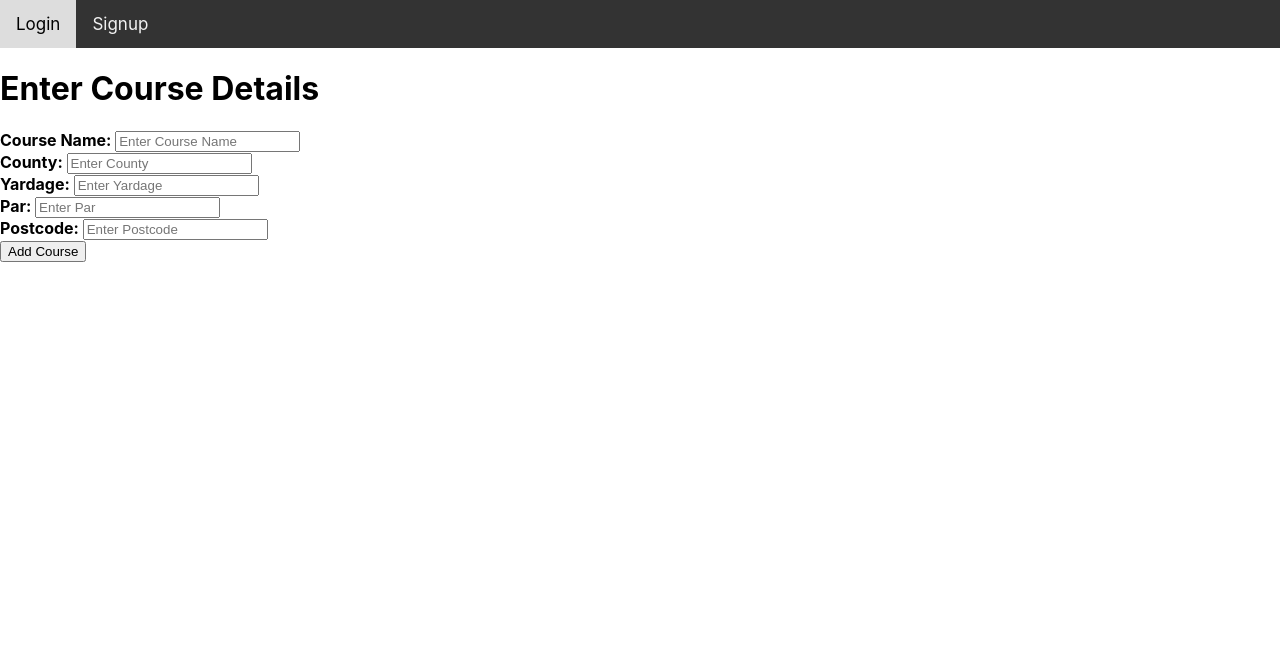
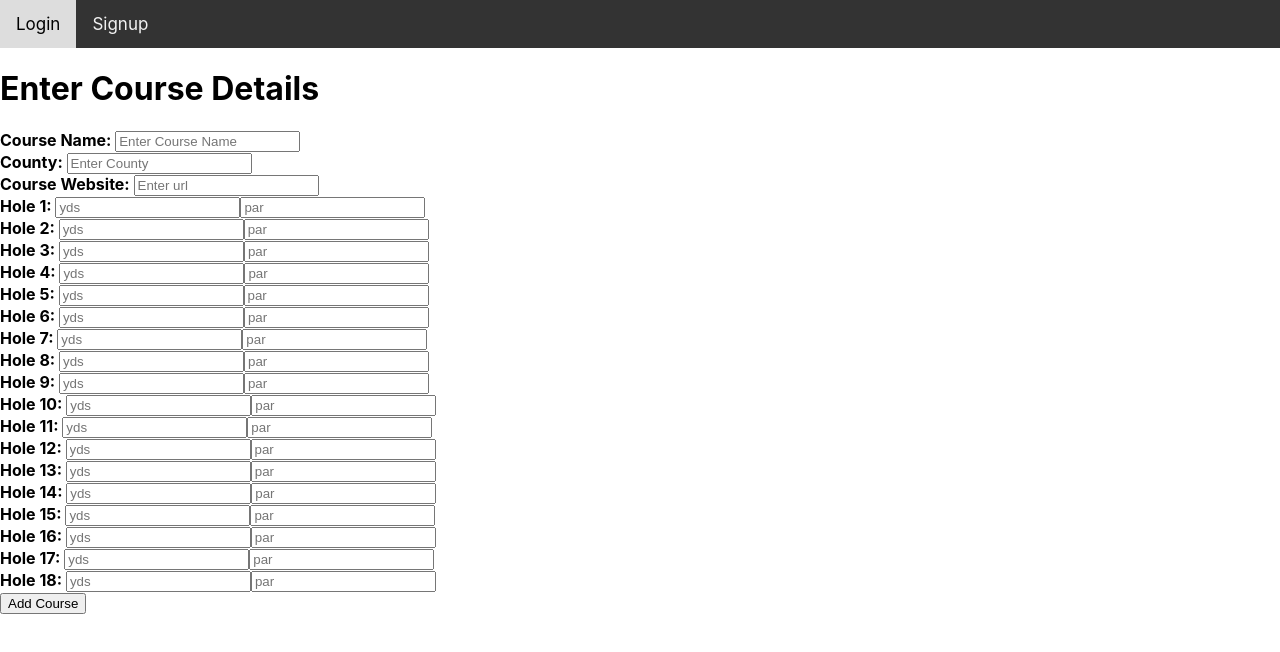
Before and after one commit to pmhofmann/handicap-pro-client, a React (Create React App) app: page /NewCourse in a window 1280 px wide. Shown: the top 652 px of the page. Built offline with nearby package versions, Linux system fonts and the light colour scheme; no server answers.

Commit message:
built out basic courses page to test data

```diff
--- a/src/App.js
+++ b/src/App.js
@@ -5,12 +5,14 @@ import NavBar from "./NavBar";
 import Signup from "./Signup";
 import Login from "./Login";
 import NewCourse from "./NewCourse";
+import Courses from "./Courses";
 import { login, getCurrentPlayer } from "./api";
 
 import "./App.css";
 
 const PLAYERS_URL = "http://localhost:3000/players";
 const COURSES_URL = "http://localhost:3000/courses";
+const HOLES_URL = "http://localhost:3000/holes";
 
 class App extends React.Component {
   constructor() {
@@ -18,8 +20,35 @@ class App extends React.Component {
     this.state = {
       player: null,
       course: {},
+      courses: [],
+      holes: [
+        { par: null, yardage: null },
+        { par: null, yardage: null },
+        { par: null, yardage: null },
+        { par: null, yardage: null },
+        { par: null, yardage: null },
+        { par: null, yardage: null },
+        { par: null, yardage: null },
+        { par: null, yardage: null },
+        { par: null, yardage: null },
+        { par: null, yardage: null },
+        { par: null, yardage: null },
+        { par: null, yardage: null },
+        { par: null, yardage: null },
+        { par: null, yardage: null },
+        { par: null, yardage: null },
+        { par: null, yardage: null },
+        { par: null, yardage: null },
+        { par: null, yardage: null }
+      ],
       isLoggedIn: false
     };
+  }
+
+  componentDidMount() {
+    fetch(COURSES_URL)
+      .then(resp => resp.json())
+      .then(data => this.setState({ courses: data }));
   }
 
   handleCourseChange = event => {
@@ -31,6 +60,12 @@ class App extends React.Component {
 
   createCourse = event => {
     event.preventDefault();
+    let course = { ...this.state.course };
+    course.holes = [];
+    this.state.holes.forEach((hole, index) => {
+      hole.hole_number = index + 1;
+      course.holes.push(hole);
+    });
 
     let configObj = {
       method: "POST",
@@ -38,10 +73,18 @@ class App extends React.Component {
         "Content-Type": "application/json",
         Accept: "application/json"
       },
-      body: JSON.stringify({ course: this.state.course })
+      body: JSON.stringify({ course: course })
     };
 
     fetch(COURSES_URL, configObj).then(data => data.json());
+  };
+
+  handleHoleChange = event => {
+    let holeNumber = event.target.name.split("_")[0].replace("hole", "");
+    let attribute = event.target.name.split("_")[1];
+    let holes = [...this.state.holes];
+    holes[parseInt(holeNumber) - 1][attribute] = event.target.value;
+    this.setState({ holes: holes });
   };
 
   createPlayer = event => {
@@ -68,14 +111,12 @@ class App extends React.Component {
 
   handleLogin = event => {
     event.preventDefault();
-    console.log("Hello Programmer");
     login(this.state.player.email, this.state.player.password).then(data => {
       if (data.error) {
         alert("something is wrong with your credentials");
         this.setState({ email: "", password: "" });
       } else {
         localStorage.setItem("token", data.jwt);
-        debugger;
         this.setState({ isLoggedIn: true, player: data.player });
         // this.getUserData();
       }
@@ -125,9 +166,15 @@ class App extends React.Component {
             <NewCourse
               course={this.state.course}
               handleCourseChange={this.handleCourseChange}
+              handleHoleChange={this.handleHoleChange}
               createCourse={this.createCourse}
+              holes={this.state.holes}
             />
           )}
+        />
+        <Route
+          path="/Courses"
+          render={() => <Courses courses={this.state.courses} />}
         />
       </Router>
     );
--- /dev/null
+++ b/src/Courses.js
@@ -0,0 +1,16 @@
+import React, { Component } from "react";
+import CourseCard from "./CourseCard";
+
+class Courses extends Component {
+  render() {
+    return (
+      <div>
+        {this.props.courses.map((course, index) => (
+          <CourseCard key={index} course={course} />
+        ))}
+      </div>
+    );
+  }
+}
+
+export default Courses;
--- a/src/Login.js
+++ b/src/Login.js
@@ -8,7 +8,7 @@ class Login extends Component {
         {this.props.isLoggedIn ? (
           <div>
             <p> {`Hi ${this.props.player.name}, you're now logged in`}</p>
-            <p> {`Your current handicap is: ${this.props.player.handicap}`}</p>
+            <p> {`Your current handicap is: ${this.props.player.hcp}`}</p>
             <button onClick={this.props.handleLogOut}>Log Out</button>
           </div>
         ) : (
--- a/src/NavBar.js
+++ b/src/NavBar.js
@@ -11,6 +11,7 @@ class NavBar extends Component {
           Logout
         </NavLink>
         <NavLink to="/NewCourse"> Add Course</NavLink>
+        <NavLink to="/Courses"> View Courses</NavLink>
       </div>
     ) : (
       <div className="usernav">
--- a/src/NewCourse.js
+++ b/src/NewCourse.js
@@ -27,36 +27,303 @@ class NewCourse extends Component {
           />
           <br />
 
-          <label htmlFor="yardage">
-            <b>Yardage: </b>
-          </label>
-          <input
-            type="number"
-            onChange={this.props.handleCourseChange}
-            placeholder="Enter Yardage"
-            name="yardage"
-          />
-          <br />
-
-          <label htmlFor="par">
-            <b>Par: </b>
-          </label>
-          <input
-            type="number"
-            onChange={this.props.handleCourseChange}
-            placeholder="Enter Par"
-            name="par"
-          />
-          <br />
-
-          <label htmlFor="postcode">
-            <b>Postcode: </b>
+          <label htmlFor="url">
+            <b>Course Website: </b>
           </label>
           <input
             type="text"
             onChange={this.props.handleCourseChange}
-            placeholder="Enter Postcode"
-            name="postcode"
+            placeholder="Enter url"
+            name="url"
+          />
+          <br />
+
+          <label htmlFor="Hole 1">
+            <b>Hole 1: </b>
+          </label>
+          <input
+            type="number"
+            onChange={this.props.handleHoleChange}
+            placeholder="yds"
+            name="hole1_yardage"
+          />
+          <input
+            type="number"
+            onChange={this.props.handleHoleChange}
+            placeholder="par"
+            name="hole1_par"
+          />
+          <br />
+          <label htmlFor="Hole 2">
+            <b>Hole 2: </b>
+          </label>
+          <input
+            type="number"
+            onChange={this.props.handleHoleChange}
+            placeholder="yds"
+            name="hole2_yardage"
+          />
+          <input
+            type="number"
+            onChange={this.props.handleHoleChange}
+            placeholder="par"
+            name="hole2_par"
+          />
+          <br />
+          <label htmlFor="Hole 3">
+            <b>Hole 3: </b>
+          </label>
+          <input
+            type="number"
+            onChange={this.props.handleHoleChange}
+            placeholder="yds"
+            name="hole3_yardage"
+          />
+          <input
+            type="number"
+            onChange={this.props.handleHoleChange}
+            placeholder="par"
+            name="hole3_par"
+          />
+          <br />
+          <label htmlFor="Hole 4">
+            <b>Hole 4: </b>
+          </label>
+          <input
+            type="number"
+            onChange={this.props.handleHoleChange}
+            placeholder="yds"
+            name="hole4_yardage"
+          />
+          <input
+            type="number"
+            onChange={this.props.handleHoleChange}
+            placeholder="par"
+            name="hole4_par"
+          />
+          <br />
+          <label htmlFor="Hole 5">
+            <b>Hole 5: </b>
+          </label>
+          <input
+            type="number"
+            onChange={this.props.handleHoleChange}
+            placeholder="yds"
+            name="hole5_yardage"
+          />
+          <input
+            type="number"
+            onChange={this.props.handleHoleChange}
+            placeholder="par"
+            name="hole5_par"
+          />
+          <br />
+          <label htmlFor="Hole 6">
+            <b>Hole 6: </b>
+          </label>
+          <input
+            type="number"
+            onChange={this.props.handleHoleChange}
+            placeholder="yds"
+            name="hole6_yardage"
+          />
+          <input
+            type="number"
+            onChange={this.props.handleHoleChange}
+            placeholder="par"
+            name="hole6_par"
+          />
+          <br />
+          <label htmlFor="Hole 7">
+            <b>Hole 7: </b>
+          </label>
+          <input
+            type="number"
+            onChange={this.props.handleHoleChange}
+            placeholder="yds"
+            name="hole7_yardage"
+          />
+          <input
+            type="number"
+            onChange={this.props.handleHoleChange}
+            placeholder="par"
+            name="hole7_par"
+          />
+          <br />
+          <label htmlFor="Hole 8">
+            <b>Hole 8: </b>
+          </label>
+          <input
+            type="number"
+            onChange={this.props.handleHoleChange}
+            placeholder="yds"
+            name="hole8_yardage"
+          />
+          <input
+            type="number"
+            onChange={this.props.handleHoleChange}
+            placeholder="par"
+            name="hole8_par"
+          />
+          <br />
+          <label htmlFor="Hole 9">
+            <b>Hole 9: </b>
+          </label>
+          <input
+            type="number"
+            onChange={this.props.handleHoleChange}
+            placeholder="yds"
+            name="hole9_yardage"
+          />
+          <input
+            type="number"
+            onChange={this.props.handleHoleChange}
+            placeholder="par"
+            name="hole9_par"
+          />
+          <br />
+          <label htmlFor="Hole 10">
+            <b>Hole 10: </b>
+          </label>
+          <input
+            type="number"
+            onChange={this.props.handleHoleChange}
+            placeholder="yds"
+            name="hole10_yardage"
+          />
+          <input
+            type="number"
+            onChange={this.props.handleHoleChange}
+            placeholder="par"
+            name="hole10_par"
+          />
+          <br />
+          <label htmlFor="Hole 11">
+            <b>Hole 11: </b>
+          </label>
+          <input
+            type="number"
+            onChange={this.props.handleHoleChange}
+            placeholder="yds"
+            name="hole11_yardage"
+          />
+          <input
+            type="number"
+            onChange={this.props.handleHoleChange}
+            placeholder="par"
+            name="hole11_par"
+          />
+          <br />
+          <label htmlFor="Hole 12">
+            <b>Hole 12: </b>
+          </label>
+          <input
+            type="number"
+            onChange={this.props.handleHoleChange}
+            placeholder="yds"
+            name="hole12_yardage"
+          />
+          <input
+            type="number"
+            onChange={this.props.handleHoleChange}
+            placeholder="par"
+            name="hole12_par"
+          />
+          <br />
+          <label htmlFor="Hole 13">
+            <b>Hole 13: </b>
+          </label>
+          <input
+            type="number"
+            onChange={this.props.handleHoleChange}
+            placeholder="yds"
+            name="hole13_yardage"
+          />
+          <input
+            type="number"
+            onChange={this.props.handleHoleChange}
+            placeholder="par"
+            name="hole13_par"
+          />
+          <br />
+          <label htmlFor="Hole 14">
+            <b>Hole 14: </b>
+          </label>
+          <input
+            type="number"
+            onChange={this.props.handleHoleChange}
+            placeholder="yds"
+            name="hole14_yardage"
+          />
+          <input
+            type="number"
+            onChange={this.props.handleHoleChange}
+            placeholder="par"
+            name="hole14_par"
+          />
+          <br />
+          <label htmlFor="Hole 15">
+            <b>Hole 15: </b>
+          </label>
+          <input
+            type="number"
+            onChange={this.props.handleHoleChange}
+            placeholder="yds"
+            name="hole15_yardage"
+          />
+          <input
+            type="number"
+            onChange={this.props.handleHoleChange}
+            placeholder="par"
+            name="hole15_par"
+          />
+          <br />
+          <label htmlFor="Hole 16">
+            <b>Hole 16: </b>
+          </label>
+          <input
+            type="number"
+            onChange={this.props.handleHoleChange}
+            placeholder="yds"
+            name="hole16_yardage"
+          />
+          <input
+            type="number"
+            onChange={this.props.handleHoleChange}
+            placeholder="par"
+            name="hole16_par"
+          />
+          <br />
+          <label htmlFor="Hole 17">
+            <b>Hole 17: </b>
+          </label>
+          <input
+            type="number"
+            onChange={this.props.handleHoleChange}
+            placeholder="yds"
+            name="hole17_yardage"
+          />
+          <input
+            type="number"
+            onChange={this.props.handleHoleChange}
+            placeholder="par"
+            name="hole17_par"
+          />
+          <br />
+          <label htmlFor="Hole 18">
+            <b>Hole 18: </b>
+          </label>
+          <input
+            type="number"
+            onChange={this.props.handleHoleChange}
+            placeholder="yds"
+            name="hole18_yardage"
+          />
+          <input
+            type="number"
+            onChange={this.props.handleHoleChange}
+            placeholder="par"
+            name="hole18_par"
           />
           <br />
 
--- a/src/Player.js
+++ b/src/Player.js
@@ -7,7 +7,7 @@ class Player extends Component {
         <h1>Your account details</h1>
         <p>Hello {this.props.player.name}</p>
         <p>Email: {this.props.player.email}</p>
-        <p>Your Current Handicap is: {this.props.player.handicap}</p>
+        <p>Your Current Handicap is: {this.props.player.hcp}</p>
       </div>
     );
   }
--- a/src/Signup.js
+++ b/src/Signup.js
@@ -38,13 +38,13 @@ class Signup extends Component {
             onChange={this.props.handleChange}
           />
           <br />
-          <label htmlFor="handicap">
+          <label htmlFor="hcp">
             <b>Initial handicap: </b>
           </label>
           <input
             type="number"
             placeholder="36"
-            name="handicap"
+            name="hcp"
             onChange={this.props.handleChange}
           />
           <input type="submit" value="Submit" />
```
Also changed, not shown: src/CourseCard.js (added, +15 -0 lines).
